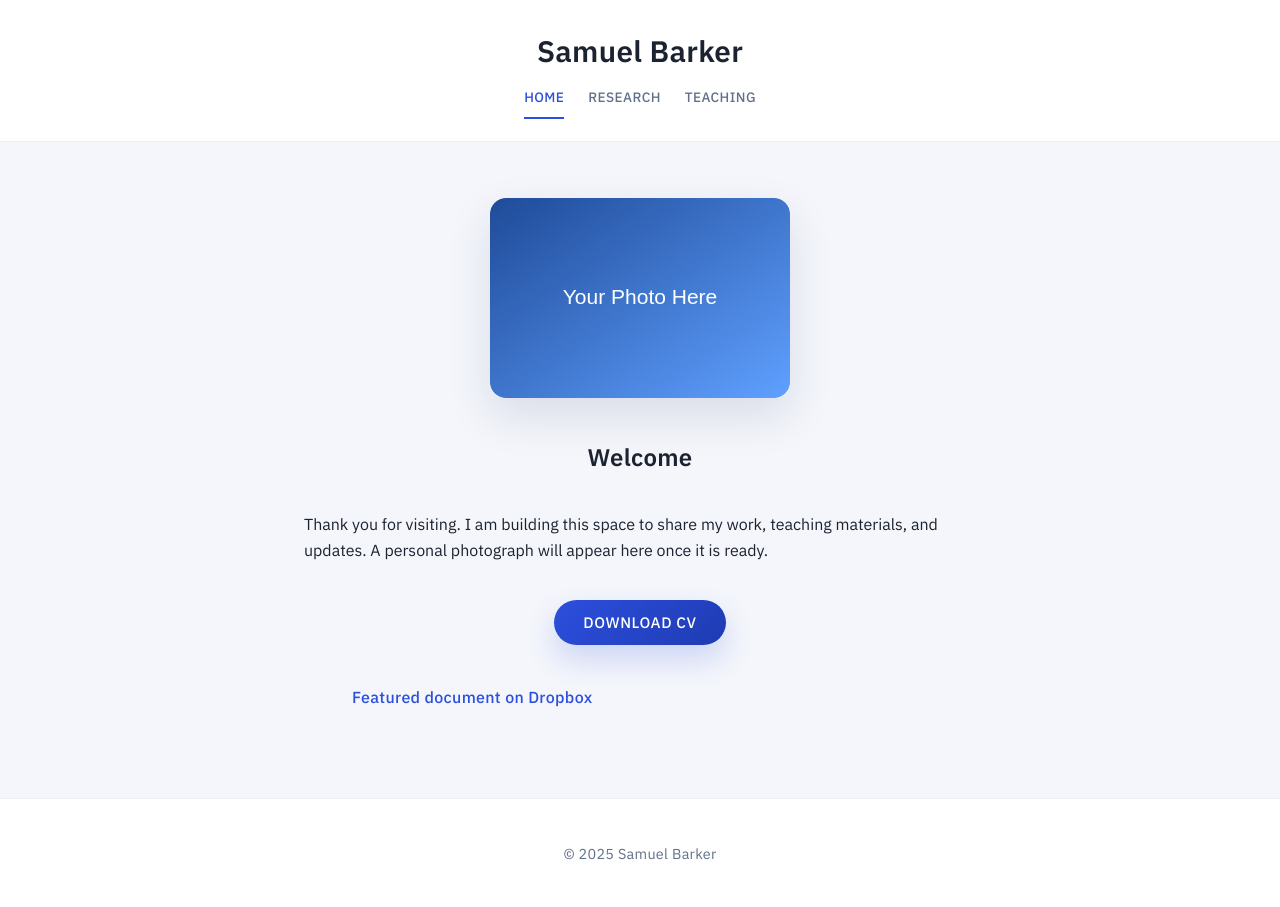
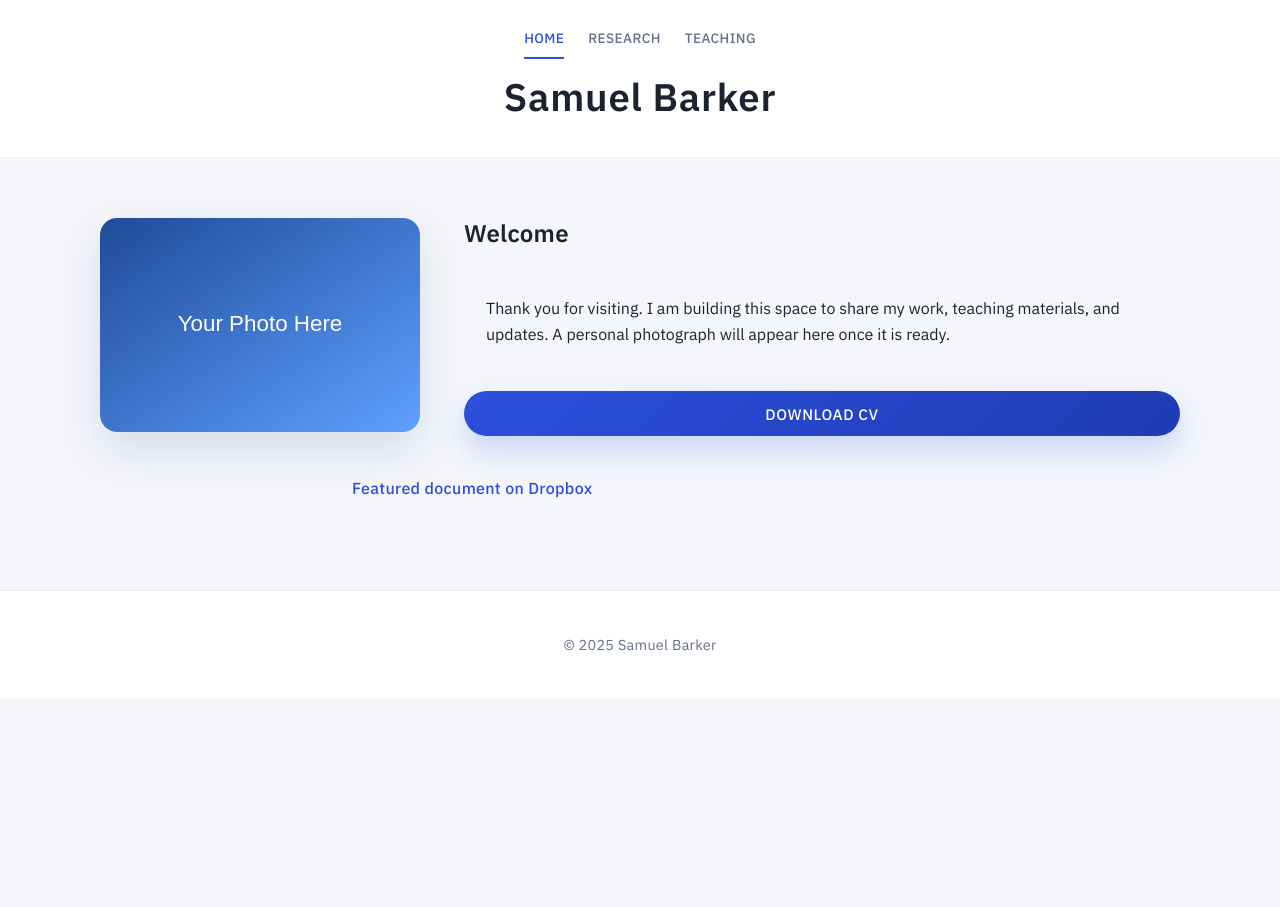
Before and after one commit to sbarkerECON/sbarkerECON.github.io, a Jekyll site: the page built from index.markdown, in a window 1280 px wide. Built offline with Jekyll 4.4.1, drawn with Linux system fonts in a browser that asks for light colours.

Commit message:
Adjust home layout and add SB favicon

```diff
--- a/_layouts/default.html
+++ b/_layouts/default.html
@@ -15,18 +15,23 @@
       rel="stylesheet"
     />
     <link rel="stylesheet" href="{{ '/assets/css/style.css' | relative_url }}" />
+    <link
+      rel="icon"
+      type="image/svg+xml"
+      href="{{ '/assets/images/favicon-sb.svg' | relative_url }}"
+    />
   </head>
   <body>
     <header class="site-header">
       <div class="container">
-        <div class="site-title">
-          <a href="{{ '/' | relative_url }}">{{ site.title }}</a>
-        </div>
         <nav class="site-nav">
           <a href="{{ '/' | relative_url }}" class="{% if page.url == '/' %}active{% endif %}">Home</a>
           <a href="{{ '/research/' | relative_url }}" class="{% if page.url == '/research/' %}active{% endif %}">Research</a>
           <a href="{{ '/teaching/' | relative_url }}" class="{% if page.url == '/teaching/' %}active{% endif %}">Teaching</a>
         </nav>
+        {% if page.url == '/' %}
+        <div class="home-name">{{ site.title }}</div>
+        {% endif %}
       </div>
     </header>
     <main class="site-content">
--- a/assets/css/style.css
+++ b/assets/css/style.css
@@ -27,7 +27,7 @@ body {
 }
 
 .container {
-  width: min(90%, 900px);
+  width: min(92%, 1080px);
   margin: 0 auto;
 }
 
@@ -40,16 +40,8 @@ body {
   display: flex;
   flex-direction: column;
   align-items: center;
-  gap: 0.75rem;
+  gap: 0.85rem;
   padding: 1.75rem 0;
-}
-
-.site-title a {
-  text-decoration: none;
-  font-size: 1.85rem;
-  font-weight: 600;
-  color: var(--color-text);
-  letter-spacing: 0.01em;
 }
 
 .site-nav {
@@ -85,6 +77,14 @@ body {
   background-color: var(--color-accent);
 }
 
+.home-name {
+  font-size: clamp(1.8rem, 2vw + 1.2rem, 2.4rem);
+  font-weight: 600;
+  letter-spacing: 0.02em;
+  color: var(--color-text);
+  text-align: center;
+}
+
 .site-content {
   padding: 3.5rem 0 4.5rem;
 }
@@ -110,9 +110,19 @@ body {
 .section {
   margin-bottom: 2.5rem;
   display: grid;
-  gap: 1rem;
+  gap: 1.25rem;
   justify-items: center;
   text-align: center;
+}
+
+.home-intro {
+  align-items: center;
+}
+
+.home-intro .intro-content {
+  display: grid;
+  gap: 1.25rem;
+  text-align: left;
 }
 
 .section p {
@@ -174,3 +184,22 @@ body {
   font-size: 0.9rem;
   letter-spacing: 0.02em;
 }
+
+@media (min-width: 900px) {
+  .home-intro {
+    grid-template-columns: minmax(260px, 320px) minmax(0, 1fr);
+    gap: 2.75rem;
+    justify-items: stretch;
+    text-align: left;
+  }
+
+  .home-intro .intro-photo {
+    width: 100%;
+    margin: 0;
+  }
+
+  .home-intro .intro-content {
+    align-self: center;
+    gap: 1.5rem;
+  }
+}
--- a/index.markdown
+++ b/index.markdown
@@ -4,15 +4,17 @@ title: Home
 permalink: /
 ---
 
-<section class="section">
+<section class="section home-intro">
   <img src="{{ '/assets/images/home-photo-placeholder.svg' | relative_url }}" alt="Portrait" class="intro-photo" />
-  <h1>Welcome</h1>
-  <p>
-    Thank you for visiting. I am building this space to share my work, teaching
-    materials, and updates. A personal photograph will appear here once it is
-    ready.
-  </p>
-  <a class="button" href="https://www.dropbox.com/s/placeholder/cv.pdf?dl=0" target="_blank" rel="noopener">Download CV</a>
+  <div class="intro-content">
+    <h1>Welcome</h1>
+    <p>
+      Thank you for visiting. I am building this space to share my work, teaching
+      materials, and updates. A personal photograph will appear here once it is
+      ready.
+    </p>
+    <a class="button" href="https://www.dropbox.com/s/placeholder/cv.pdf?dl=0" target="_blank" rel="noopener">Download CV</a>
+  </div>
 </section>
 
 <ul class="link-list">
```
Also changed, not shown: assets/images/favicon-sb.svg (added).
